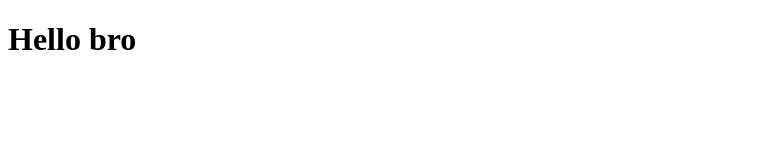
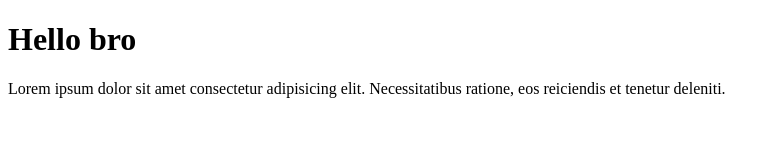
Before and after one commit to yusranjonjo/coba-git-test-2, a plain HTML site: page index.html in a window 1280 px wide. Shown: the whole page, without its empty margins (0-780 px from the left). Drawn offline with Linux system fonts and the light colour scheme.

Commit message:
2. Menambahkan paragraf

```diff
--- a/index.html
+++ b/index.html
@@ -8,7 +8,11 @@
 </head>
 
 <body>
-    <h1>Hello bro</h1>
+    <h1>Hello bro </h1>
+    <p>
+        Lorem ipsum dolor sit amet consectetur adipisicing elit. Necessitatibus ratione, eos reiciendis et tenetur
+        deleniti.
+    </p>
 </body>
 
 </html>
```
